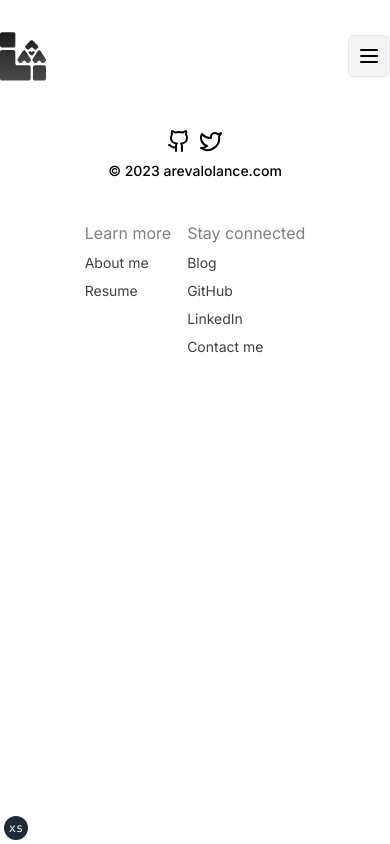
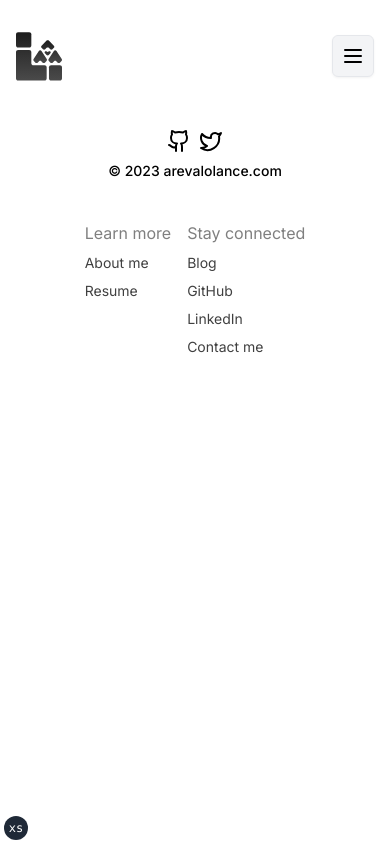
Before and after one commit to arevalolance/dotcom, a Next.js app: page / in a window 390 px wide. Built offline with nearby package versions, Linux system fonts and the light colour scheme.

Commit message:
refactor: add spacing to header on mobile view

```diff
--- a/components/main-nav.tsx
+++ b/components/main-nav.tsx
@@ -12,7 +12,7 @@ interface MainNavProps {
 
 export function MainNav({ items }: MainNavProps) {
   return (
-    <div className="container mx-auto flex justify-between items-center py-8">
+    <div className="container mx-auto flex justify-between items-center py-8 px-4 md:px-0">
       <div className="flex flex-row gap-4 items-center">
         <Link href="/">
           <MainLogo />
```
